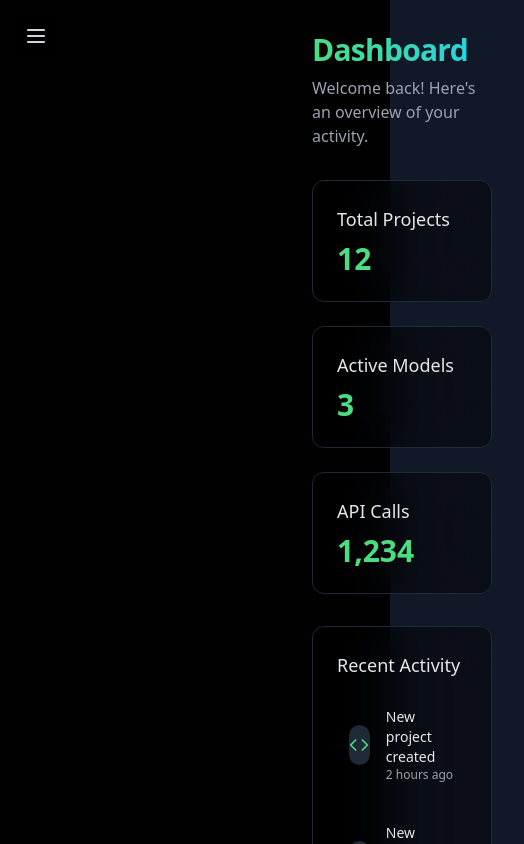
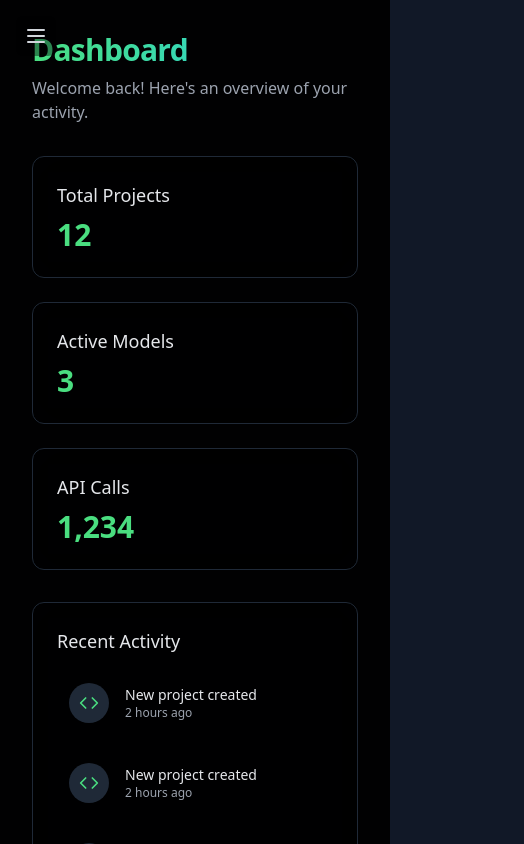
Before and after one commit to Jossyboydgenius/Zenode, a React (Vite) app: page /dashboard in a window 390 px wide. Shown: the top 844 px of the page, 524 px wide, since content can reach past the window. Built offline with nearby package versions, Linux system fonts and the light colour scheme.

Commit message:
Adjust dashboard layout margin for responsive design

```diff
--- a/app/components/layout/DashboardLayout.tsx
+++ b/app/components/layout/DashboardLayout.tsx
@@ -10,7 +10,7 @@ export function DashboardLayout({ children }: DashboardLayoutProps) {
     <div className="min-h-screen bg-black/95">
       <div className="flex">
         <Sidebar />
-        <main className="flex-1 p-8 ml-[280px]">
+        <main className="flex-1 p-8 transition-all duration-300 md:ml-[80px]">
           {children}
         </main>
       </div>
```
